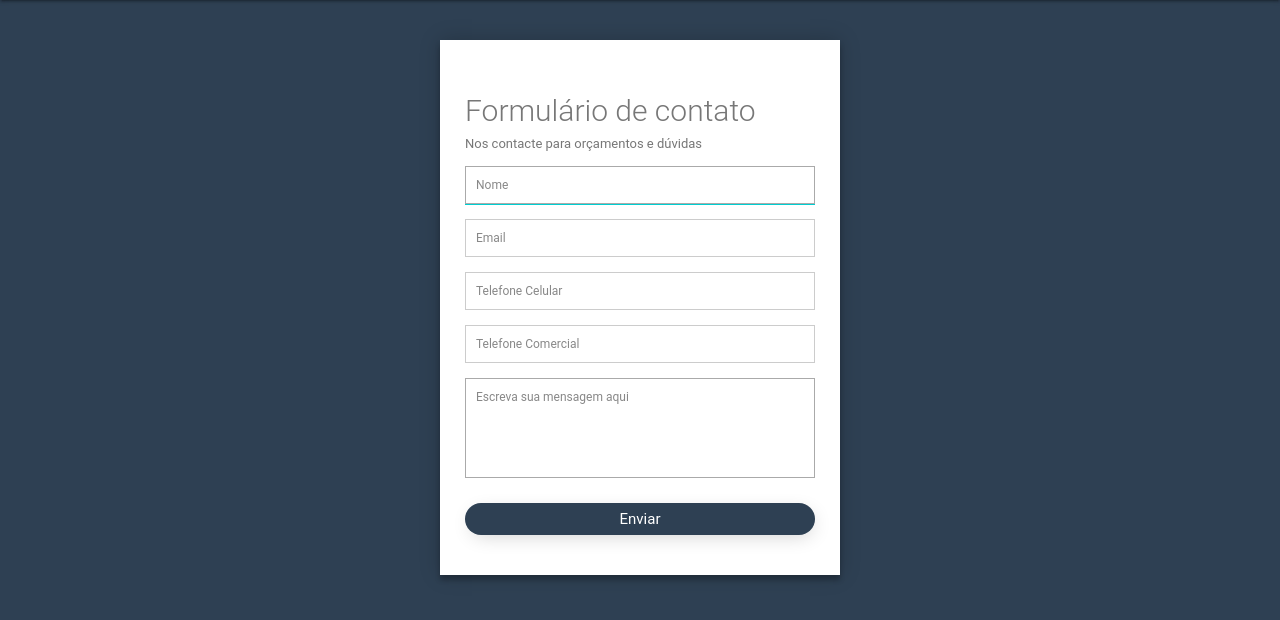
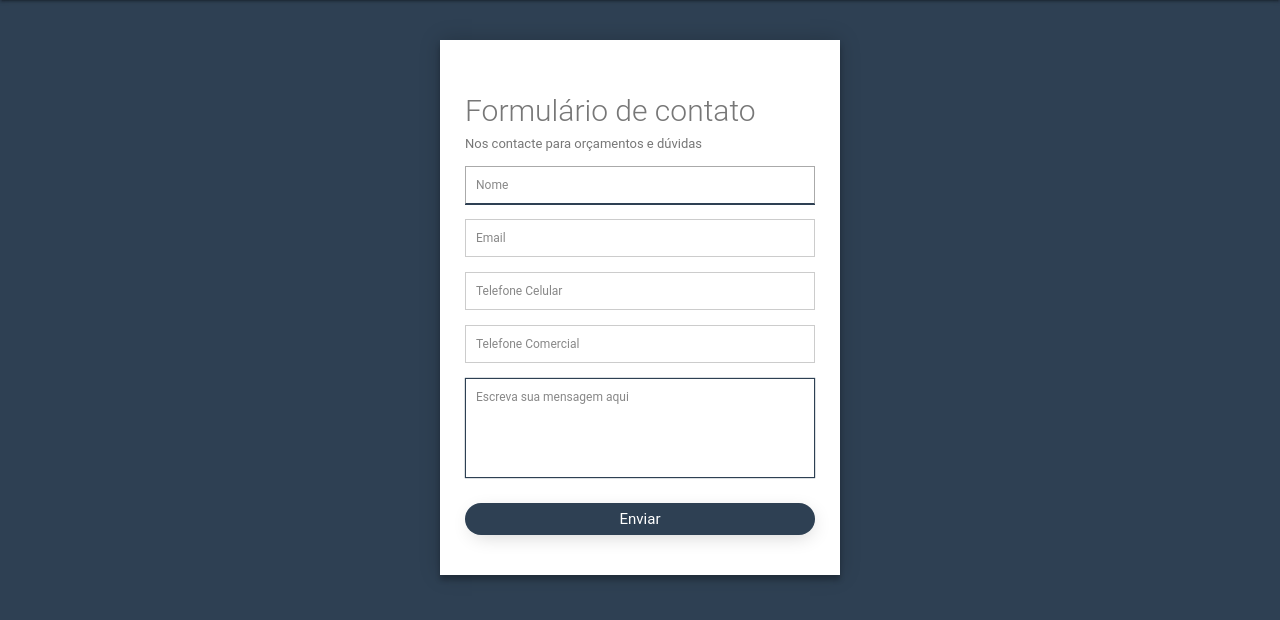
Before and after one commit to LukinMar/sistema-irrigacao-alpha, a PHP site: page /faleconosco.php in a window 1280 px wide, with the restyled element focused. Shown: the part 56-676 px from the top of the page. Run offline with PHP 8.4, Linux system fonts and the light colour scheme; some libraries are stand-ins or nearby versions.

Commit message:
Update faleconosco.php

```diff
--- a/faleconosco.php
+++ b/faleconosco.php
@@ -168,6 +168,19 @@
         nav i, nav [class^="mdi-"], nav [class*="mdi-"], nav i.material-icons {
             display:inline;
         }
+
+        textarea:focus {
+        margin: 5px 1px 3px 0px;
+        box-shadow: 0 0 1px #2e4053;
+        border: 1px solid #2e4053 !important;
+      }
+
+      input:focus {
+        border-bottom: 1px solid #2e4053 !important;
+        box-shadow: 0 1px 0 0 #2e4053 !important;
+      }
+
+
 </style>
 <body>
 <nav>
```
